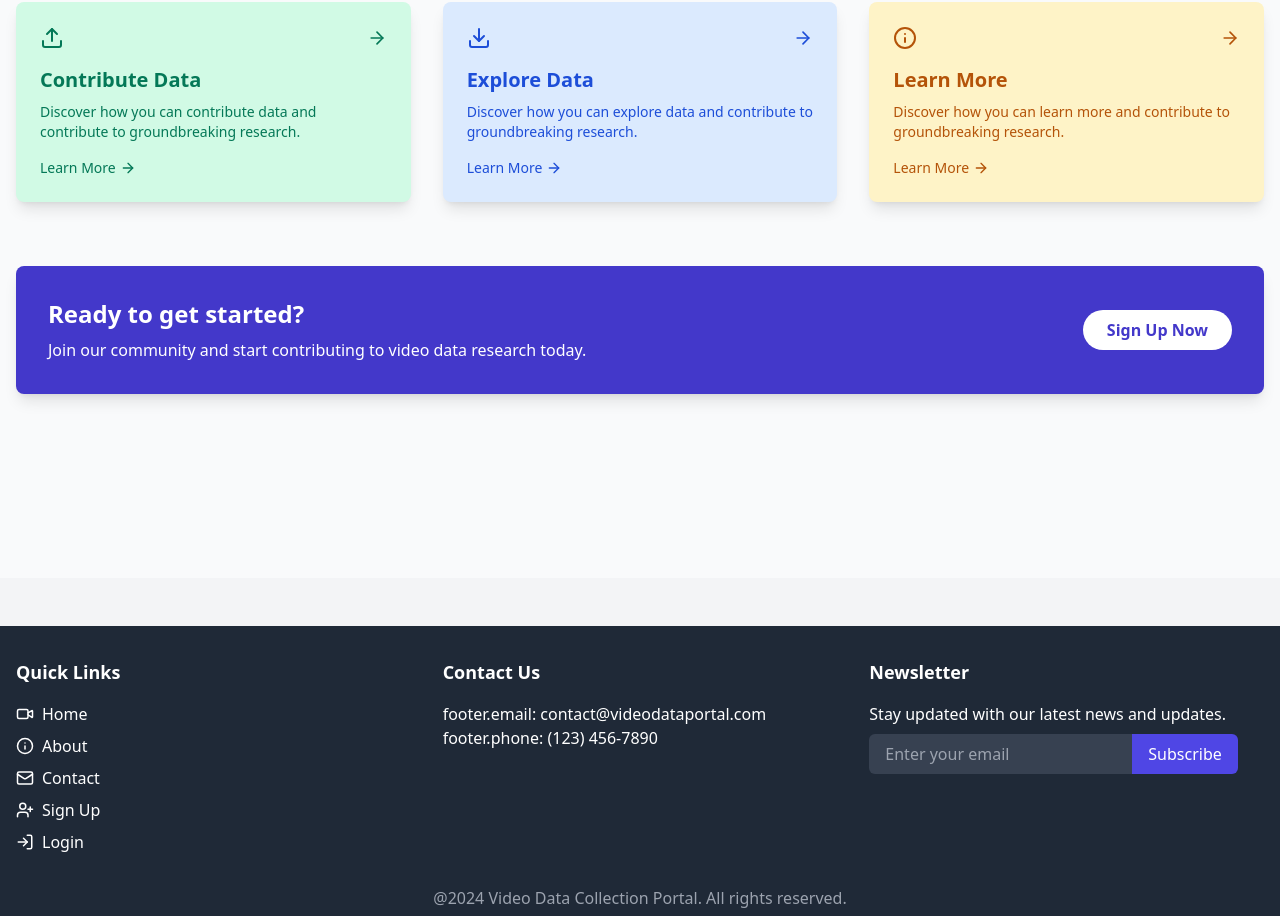
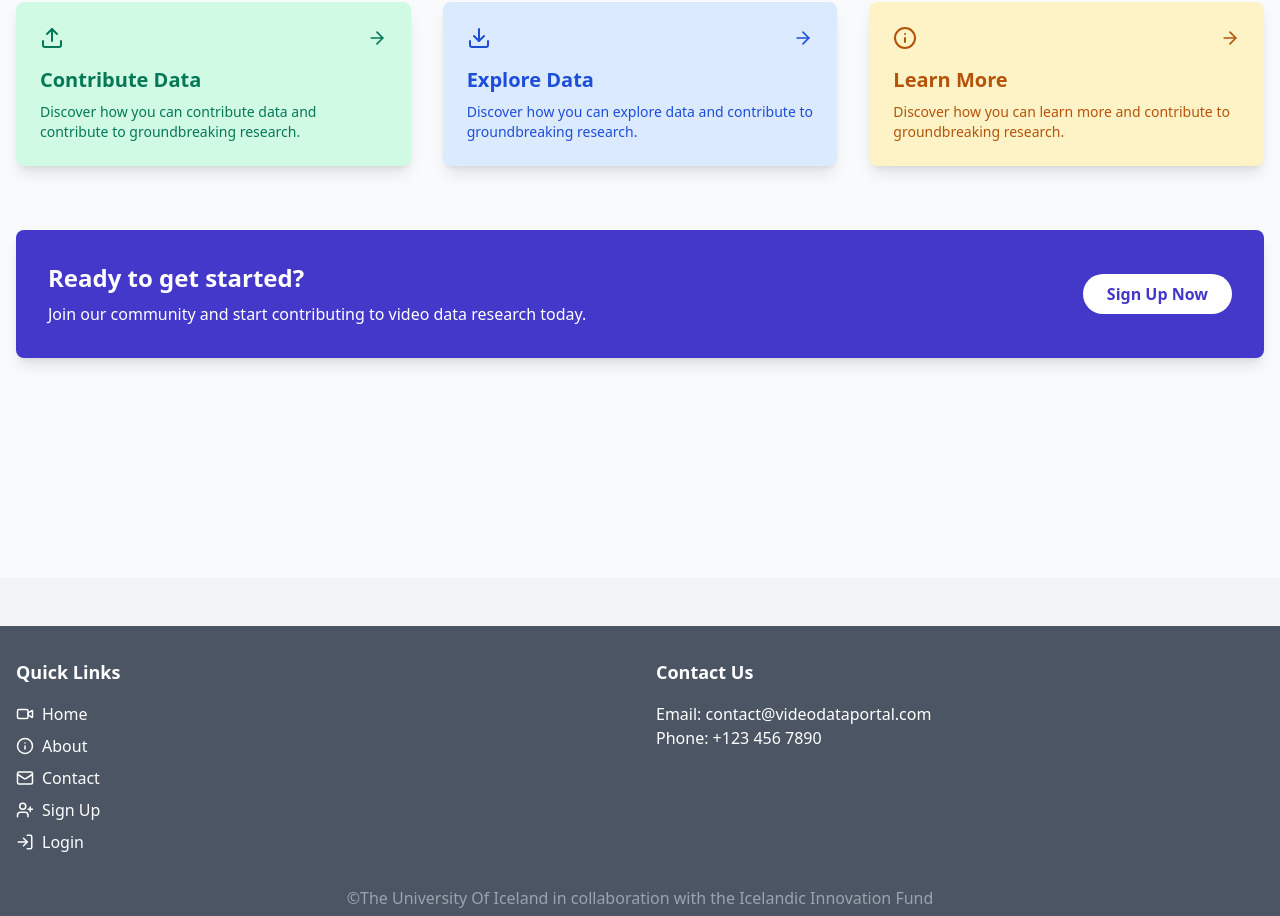
Before and after one commit to Oren93/sign_lang_data, a React (Create React App) app in the folder frontend/: page / in a window 1280 px wide. Shown: the part 292-1208 px from the top of the page. Built offline with nearby package versions, Linux system fonts and the light colour scheme; grey boxes are pictures that could not be loaded.

Commit message:
Better header and footer

```diff
--- a/frontend/src/components/Footer.jsx
+++ b/frontend/src/components/Footer.jsx
@@ -1,29 +1,52 @@
 import React from "react";
 import { useTranslation } from "react-i18next";
 import { Link } from "react-router-dom";
-import { Video, Info, Mail, LogIn, UserPlus } from 'lucide-react';
+import { Video, Info, Mail, LogIn, UserPlus } from "lucide-react";
+import Rannis from "../svg/Rannis.svg";
+import HI from "../svg/HI.svg";
 
 const Footer = () => {
-  const { t } = useTranslation('common');
+  const { t } = useTranslation("common");
 
   const quickLinks = [
     { name: t("header.home_button"), icon: <Video size={18} />, path: "/" },
-    { name: t("header.about_button"), icon: <Info size={18} />, path: "/about" },
-    { name: t("header.contact_button"), icon: <Mail size={18} />, path: "/contact" },
-    { name: t("header.sign_up_button"), icon: <UserPlus size={18} />, path: "/signup" },
-    { name: t("header.login_button"), icon: <LogIn size={18} />, path: "/login" },
+    {
+      name: t("header.about_button"),
+      icon: <Info size={18} />,
+      path: "/about",
+    },
+    {
+      name: t("header.contact_button"),
+      icon: <Mail size={18} />,
+      path: "/contact",
+    },
+    {
+      name: t("header.sign_up_button"),
+      icon: <UserPlus size={18} />,
+      path: "/signup",
+    },
+    {
+      name: t("header.login_button"),
+      icon: <LogIn size={18} />,
+      path: "/login",
+    },
   ];
 
   return (
-    <footer className="bg-gray-800 text-white py-8 mt-12">
+    <footer className="bg-gray-600 text-white py-8 mt-12">
       <div className="container mx-auto px-4">
-        <div className="grid md:grid-cols-3 gap-8">
+        <div className="grid md:grid-cols-2 gap-8">
           <div>
-            <h4 className="text-lg font-semibold mb-4">{t("footer.quick_links")}</h4>
+            <h4 className="text-lg font-semibold mb-4">
+              {t("footer.quick_links")}
+            </h4>
             <ul className="space-y-2">
               {quickLinks.map((item) => (
                 <li key={item.name}>
-                  <Link to={item.path} className="hover:text-indigo-400 transition-colors duration-300 flex items-center">
+                  <Link
+                    to={item.path}
+                    className="hover:text-indigo-400 transition-colors duration-300 flex items-center"
+                  >
                     {item.icon}
                     <span className="ml-2">{item.name}</span>
                   </Link>
@@ -32,12 +55,17 @@ const Footer = () => {
             </ul>
           </div>
           <div>
-            <h4 className="text-lg font-semibold mb-4">{t("footer.contact_us")}</h4>
-            <p>{t("footer.email")}: contact@videodataportal.com</p>
-            <p>{t("footer.phone")}: (123) 456-7890</p>
+            <h4 className="text-lg font-semibold mb-4">
+              {t("footer.contact_us")}
+            </h4>
+            <p>{t("footer.email_info")}: contact@videodataportal.com</p>
+            <p>{t("footer.phone_info")}: +123 456 7890</p>
           </div>
+          {/*
           <div>
-            <h4 className="text-lg font-semibold mb-4">{t("footer.newsletter")}</h4>
+            <h4 className="text-lg font-semibold mb-4">
+              {t("footer.newsletter")}
+            </h4>
             <p className="mb-2">{t("footer.newsletter_description")}</p>
             <div className="flex">
               <input
@@ -50,9 +78,14 @@ const Footer = () => {
               </button>
             </div>
           </div>
+          */}
         </div>
-        <div className="mt-8 text-center text-gray-400">
-          <p>{t("footer.rights")}</p>
+        <div className="mt-8 text-center text-gray-400 flex flex-col items-center">
+          <p>&#169;{t("footer.website_owner")}</p>
+          <div className="flex space-x-8 mt-2">
+            <img src={HI} alt="HI logo" className="h-10" />
+            <img src={Rannis} alt="Rannis logo" className="h-10" />
+          </div>
         </div>
       </div>
     </footer>
--- a/frontend/src/components/Header.jsx
+++ b/frontend/src/components/Header.jsx
@@ -1,27 +1,59 @@
-import React, { useContext } from "react";
+import React, { useContext, useState, useEffect, useRef } from "react";
 import { Link } from "react-router-dom";
 import { useTranslation } from "react-i18next";
 import { UserContext } from "../context/UserContext";
 import LanguageSwitcher from "./LanguageSwitch";
-import { Video, Info, Mail, LogIn, UserPlus, LogOut } from 'lucide-react';
+import { Video, Info, Mail, LogIn, UserPlus, LogOut } from "lucide-react";
 
 const Header = ({ handleLogout }) => {
   const { t } = useTranslation("common");
   const { user } = useContext(UserContext);
+  const [isDropdownOpen, setDropdownOpen] = useState(false);
+  const dropdownRef = useRef(null);
 
   const navItems = [
     { name: t("header.home_button"), icon: <Video size={18} />, path: "/" },
-    { name: t("header.about_button"), icon: <Info size={18} />, path: "/about" },
-    { name: t("header.contact_button"), icon: <Mail size={18} />, path: "/contact" },
+    {
+      name: t("header.about_button"),
+      icon: <Info size={18} />,
+      path: "/about",
+    },
+    {
+      name: t("header.contact_button"),
+      icon: <Mail size={18} />,
+      path: "/contact",
+    },
   ];
+
+  const toggleDropdown = () => {
+    setDropdownOpen(!isDropdownOpen);
+  };
+
+  useEffect(() => {
+    const handleClickOutside = (event) => {
+      if (dropdownRef.current && !dropdownRef.current.contains(event.target)) {
+        setDropdownOpen(false);
+      }
+    };
+
+    document.addEventListener("mousedown", handleClickOutside);
+    return () => {
+      document.removeEventListener("mousedown", handleClickOutside);
+    };
+  }, []);
 
   return (
     <header className="bg-white shadow-md">
       <div className="container mx-auto px-4 py-4">
         <div className="flex justify-between items-center">
-          <h1 className="text-2xl font-bold text-gray-800 flex items-center">
-            <Video className="mr-2 text-indigo-600" /> {t("header.website_name")}
-          </h1>
+          <Link
+            to="/"
+            className="text-2xl font-bold text-gray-800 flex items-center"
+          >
+            <Video className="mr-2 text-indigo-600" />{" "}
+            {t("header.website_name")}
+          </Link>
+
           <nav>
             <ul className="flex space-x-6 items-center">
               {navItems.map((item) => (
@@ -35,43 +67,73 @@ const Header = ({ handleLogout }) => {
                   </Link>
                 </li>
               ))}
+
               {user ? (
                 <>
                   <li>
-                    <Link to="/record" className="flex items-center text-gray-600 hover:text-indigo-600 transition-colors duration-300">
+                    <Link
+                      to="/record"
+                      className="flex items-center text-gray-600 hover:text-indigo-600 transition-colors duration-300"
+                    >
                       <Video size={18} className="mr-1" />
                       {t("header.record_button")}
                     </Link>
                   </li>
                   <li>
-                    <Link to="/rate" className="flex items-center text-gray-600 hover:text-indigo-600 transition-colors duration-300">
+                    <Link
+                      to="/rate"
+                      className="flex items-center text-gray-600 hover:text-indigo-600 transition-colors duration-300"
+                    >
                       <Video size={18} className="mr-1" />
                       {t("header.rate_button")}
                     </Link>
                   </li>
-                  <li>
-                    <button onClick={handleLogout} className="flex items-center text-gray-600 hover:text-indigo-600 transition-colors duration-300">
-                      <LogOut size={18} className="mr-1" />
-                      {t("header.logout_button")}
+                  <li className="relative" ref={dropdownRef}>
+                    <button
+                      onClick={toggleDropdown}
+                      className="text-gray-600 font-semibold focus:outline-none"
+                    >
+                      {user.username}
                     </button>
+
+                    {isDropdownOpen && (
+                      <ul className="absolute right-0 mt-2 w-48 bg-white border rounded shadow-lg">
+                        <li className="px-4 py-2 hover:bg-gray-100">
+                          <button
+                            onClick={handleLogout}
+                            className="flex items-center text-gray-700 w-full"
+                          >
+                            <LogOut size={18} className="mr-2" />
+                            {t("header.logout_button")}
+                          </button>
+                        </li>
+                      </ul>
+                    )}
                   </li>
                 </>
               ) : (
                 <>
                   <li>
-                    <Link to="/signup" className="flex items-center text-gray-600 hover:text-indigo-600 transition-colors duration-300">
+                    <Link
+                      to="/signup"
+                      className="flex items-center text-gray-600 hover:text-indigo-600 transition-colors duration-300"
+                    >
                       <UserPlus size={18} className="mr-1" />
                       {t("header.sign_up_button")}
                     </Link>
                   </li>
                   <li>
-                    <Link to="/login" className="flex items-center text-gray-600 hover:text-indigo-600 transition-colors duration-300">
+                    <Link
+                      to="/login"
+                      className="flex items-center text-gray-600 hover:text-indigo-600 transition-colors duration-300"
+                    >
                       <LogIn size={18} className="mr-1" />
                       {t("header.login_button")}
                     </Link>
                   </li>
                 </>
               )}
+
               <li>
                 <LanguageSwitcher />
               </li>
--- a/frontend/src/locales/en/common.json
+++ b/frontend/src/locales/en/common.json
@@ -12,12 +12,14 @@
     "rate_button": "Rate Videos"
   },
   "footer": {
-      "rights": "@2024 Video Data Collection Portal. All rights reserved.",
+    "website_owner": "The University Of Iceland in collaboration with the Icelandic Innovation Fund",
     "quick_links": "Quick Links",
     "contact_us": "Contact Us",
     "newsletter": "Newsletter",
     "newsletter_description": "Stay updated with our latest news and updates.",
     "email_placeholder": "Enter your email",
-      "subscribe": "Subscribe"
+    "subscribe": "Subscribe",
+    "email_info": "Email",
+    "phone_info": "Phone"
   }
 }
--- a/frontend/src/locales/is/common.json
+++ b/frontend/src/locales/is/common.json
@@ -12,12 +12,14 @@
     "rate_button": "Gefa einkunn"
   },
   "footer": {
-      "rights": "@2024 Myndbandssöfnunargátt. Öll réttindi áskilin.",
+    "website_owner": "Háskóli Íslands í samstarfi við Rannís",
     "quick_links": "Flýtitenglar",
     "contact_us": "Hafðu samband",
     "newsletter": "Fréttabréf",
     "newsletter_description": "Fáðu nýjustu fréttir og uppfærslur.",
     "email_placeholder": "Sláðu inn netfangið þitt",
-      "subscribe": "Gerast áskrifandi"
+    "subscribe": "Gerast áskrifandi",
+    "email_info": "Netfang",
+    "phone_info": "Sími"
   }
 }
--- a/frontend/src/pages/Home.jsx
+++ b/frontend/src/pages/Home.jsx
@@ -1,40 +1,61 @@
-import React, { useContext } from 'react';
-import { Link } from 'react-router-dom';
-import { useTranslation } from 'react-i18next';
-import { UserContext } from '../context/UserContext';
-import { Video, Upload, Download, Search, Info, Mail, LogIn, UserPlus, ArrowRight } from 'lucide-react';
+import React, { useContext } from "react";
+import { Link } from "react-router-dom";
+import { useTranslation } from "react-i18next";
+import { UserContext } from "../context/UserContext";
+import {
+  Video,
+  Upload,
+  Download,
+  Search,
+  Info,
+  Mail,
+  LogIn,
+  UserPlus,
+  ArrowRight,
+} from "lucide-react";
 
 const Home = () => {
-  const { t } = useTranslation('homepage');
+  const { t } = useTranslation("homepage");
   const { user } = useContext(UserContext);
 
-  const navItems = [
-    { name: t('header.home_button'), icon: <Video size={18} />, path: '/' },
-    { name: t('header.about_button'), icon: <Info size={18} />, path: '/about' },
-    { name: t('header.contact_button'), icon: <Mail size={18} />, path: '/contact' },
-  ];
-
   const features = [
-    { title: t('contribute_data'), icon: <Upload size={24} />, color: 'bg-emerald-100 text-emerald-700', path: '/record' },
-    { title: t('access_data'), icon: <Download size={24} />, color: 'bg-blue-100 text-blue-700', path: '/data-access' },
-    { title: t('learn_more'), icon: <Info size={24} />, color: 'bg-amber-100 text-amber-700', path: '/about' },
+    {
+      title: t("contribute_data"),
+      icon: <Upload size={24} />,
+      color: "bg-emerald-100 text-emerald-700",
+      path: "/record",
+    },
+    {
+      title: t("access_data"),
+      icon: <Download size={24} />,
+      color: "bg-blue-100 text-blue-700",
+      path: "/data-access",
+    },
+    {
+      title: t("learn_more"),
+      icon: <Info size={24} />,
+      color: "bg-amber-100 text-amber-700",
+      path: "/about",
+    },
   ];
 
   return (
     <div className="min-h-screen bg-gray-50">
       <main className="container mx-auto px-4 py-12">
         <section className="text-center mb-16">
-          <h2 className="text-4xl font-bold text-gray-800 mb-4">{t('welcome_message')}</h2>
+          <h2 className="text-4xl font-bold text-gray-800 mb-4">
+            {t("welcome_message")}
+          </h2>
           <p className="text-xl text-gray-600 max-w-2xl mx-auto">
-            {t('portal_description')}
+            {t("portal_description")}
           </p>
         </section>
 
         <div className="grid md:grid-cols-2 lg:grid-cols-3 gap-8">
           {features.map((feature) => (
+            <Link to={feature.path} key={feature.title}>
               <div
-              key={feature.title}
-              className={`${feature.color} rounded-lg p-6 shadow-lg transition-all duration-300 hover:shadow-xl hover:-translate-y-1`}
+                className={`${feature.color} rounded-lg p-6 shadow-lg transition-all duration-300 hover:shadow-xl hover:-translate-y-1 cursor-pointer`}
               >
                 <div className="flex items-center justify-between mb-4">
                   {feature.icon}
@@ -42,28 +63,34 @@ const Home = () => {
                 </div>
                 <h3 className="text-xl font-semibold mb-2">{feature.title}</h3>
                 <p className="text-sm">
-                {t('feature_description', { feature: feature.title.toLowerCase() })}
+                  {t("feature_description", {
+                    feature: feature.title.toLowerCase(),
+                  })}
                 </p>
-              <Link to={feature.path} className="mt-4 text-sm font-medium flex items-center">
-                {t('learn_more')} <ArrowRight size={16} className="ml-1" />
+              </div>
             </Link>
-            </div>
           ))}
         </div>
 
         <section className="mt-16 bg-indigo-700 text-white rounded-lg p-8 shadow-lg">
           <div className="md:flex items-center justify-between">
             <div>
-              <h3 className="text-2xl font-bold mb-2">{t('ready_to_start')}</h3>
-              <p className="mb-4 md:mb-0">{t('join_community')}</p>
+              <h3 className="text-2xl font-bold mb-2">{t("ready_to_start")}</h3>
+              <p className="mb-4 md:mb-0">{t("join_community")}</p>
             </div>
             {!user ? (
-              <Link to="/signup" className="bg-white text-indigo-700 px-6 py-2 rounded-full font-semibold hover:bg-indigo-100 transition-colors duration-300">
-                {t('sign_up_now')}
+              <Link
+                to="/signup"
+                className="bg-white text-indigo-700 px-6 py-2 rounded-full font-semibold hover:bg-indigo-100 transition-colors duration-300"
+              >
+                {t("sign_up_now")}
               </Link>
             ) : (
-              <Link to="/record" className="bg-white text-indigo-700 px-6 py-2 rounded-full font-semibold hover:bg-indigo-100 transition-colors duration-300">
-                {t('start_contributing')}
+              <Link
+                to="/record"
+                className="bg-white text-indigo-700 px-6 py-2 rounded-full font-semibold hover:bg-indigo-100 transition-colors duration-300"
+              >
+                {t("start_contributing")}
               </Link>
             )}
           </div>
```
Lines whose indentation alone changed are shown as unchanged.
